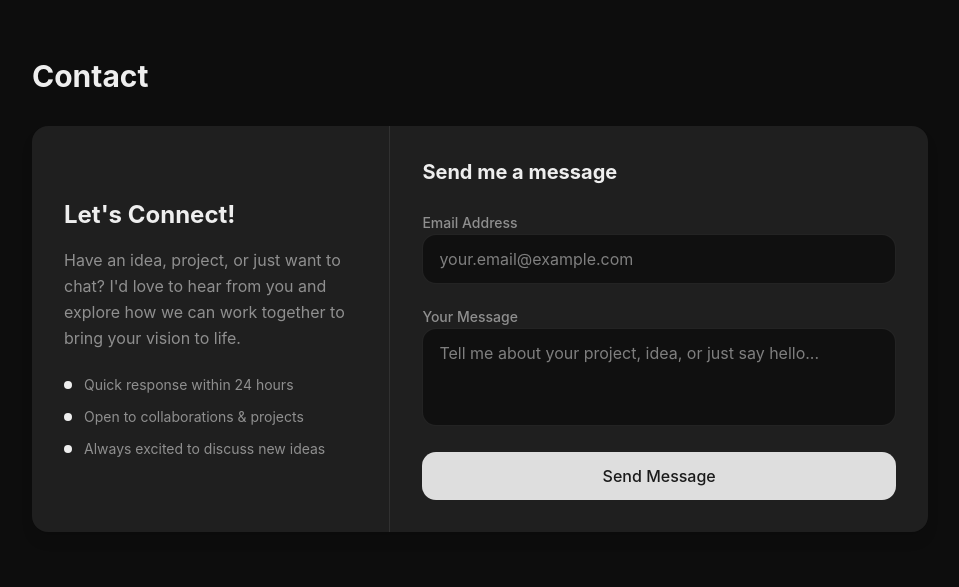
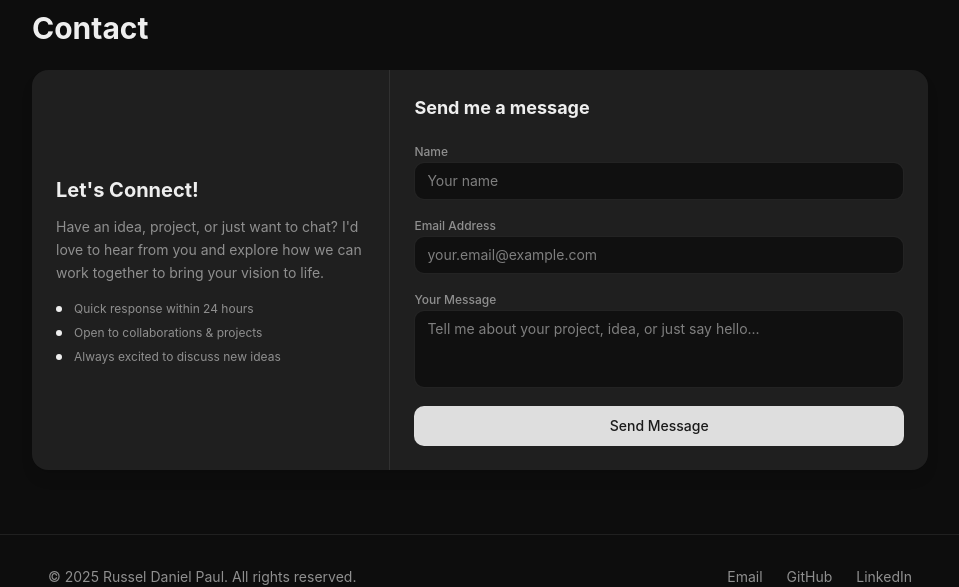
Before and after one commit to wrestle-R/Portfolio, a React (Vite) app: page / in a window 1280 px wide. Shown: the part 3301-3888 px from the top of the page, without its empty margins (160-1119 px from the left). Built offline with nearby package versions, Linux system fonts and the light colour scheme; no server answers.

Commit message:
refactor: Integrate EmailJS for contact form submissions; update form structure and styling in Contact and Resume components

```diff
--- a/package.json
+++ b/package.json
@@ -10,6 +10,7 @@
     "preview": "vite preview"
   },
   "dependencies": {
+    "@emailjs/browser": "^4.4.1",
     "@fontsource/inter": "^5.2.5",
     "@fontsource/montserrat": "^5.2.5",
     "@tabler/icons-react": "^3.31.0",
--- a/src/components/Contact.jsx
+++ b/src/components/Contact.jsx
@@ -2,12 +2,12 @@
 
 import React, { useState } from 'react';
 import { TextGenerateEffect } from './ui/text-generate-effect';
-import { collection, addDoc } from 'firebase/firestore';
-import { db } from '../firebase.config';
+import emailjs from '@emailjs/browser';
 
 const Contact = () => {
   const titleText = "Contact";
   const [formData, setFormData] = useState({
+    name: '',
     email: '',
     message: ''
   });
@@ -28,14 +28,26 @@ const Contact = () => {
     setSubmitStatus('');
 
     try {
-      await addDoc(collection(db, 'messages'), {
-        ...formData,
-        timestamp: new Date(),
-        read: false
+      const serviceId = import.meta.env.VITE_PUBLIC_EMAILJS_SERVICE_ID;
+      const templateId = import.meta.env.VITE_PUBLIC_EMAILJS_TEMPLATE_ID;
+      const publicKey = import.meta.env.VITE_PUBLIC_EMAILJS_PUBLIC_KEY;
+
+      // Initialize EmailJS
+      emailjs.init(publicKey);
+
+      // Send email
+      await emailjs.send(serviceId, templateId, {
+        name: formData.name,
+        email: formData.email,
+        message: formData.message,
+        time: new Date().toLocaleString('en-US', {
+          dateStyle: 'full',
+          timeStyle: 'short'
+        })
       });
 
       setSubmitStatus('success');
-      setFormData({ email: '', message: '' });
+      setFormData({ name: '', email: '', message: '' });
     } catch (error) {
       console.error('Error sending message:', error);
       setSubmitStatus('error');
@@ -45,10 +57,10 @@ const Contact = () => {
   };
 
   return (
-    <section className="px-4 py-24 relative z-10" style={{ backgroundColor: 'transparent' }} id="contact">
+    <section className="px-4 py-16 relative z-10" style={{ backgroundColor: 'transparent' }} id="contact">
       <div className="max-w-4xl mx-auto">
         {/* Animated Title - Outside Container */}
-        <div className="text-left mb-8">
+        <div className="text-left mb-6">
           <TextGenerateEffect
             words={titleText}
             className="text-3xl md:text-3xl font-bold mb-3"
@@ -62,45 +74,65 @@ const Contact = () => {
         <div className="rounded-2xl shadow-lg backdrop-blur-sm overflow-hidden" style={{ backgroundColor: 'oklch(var(--muted))' }}>
 
           {/* Two Column Layout */}
-          <div className="grid md:grid-cols-5 min-h-[350px]">
+          <div className="grid md:grid-cols-5">
 
             {/* Left Side - Connect Message - Hidden on mobile */}
-            <div className="hidden md:block md:col-span-2 p-8 flex-col justify-center" style={{ borderRight: '1px solid oklch(var(--border))' }}>
-              <div className="flex flex-col justify-center h-full space-y-6">
+            <div className="hidden md:block md:col-span-2 p-6 flex-col justify-center" style={{ borderRight: '1px solid oklch(var(--border))' }}>
+              <div className="flex flex-col justify-center h-full space-y-4">
                 <div>
-                  <h3 className="text-2xl font-bold mb-4" style={{ color: 'oklch(var(--foreground))' }}>
+                  <h3 className="text-xl font-bold mb-3" style={{ color: 'oklch(var(--foreground))' }}>
                     Let's Connect!
                   </h3>
-                  <p className="leading-relaxed" style={{ color: 'oklch(var(--muted-foreground))' }}>
+                  <p className="leading-relaxed text-sm" style={{ color: 'oklch(var(--muted-foreground))' }}>
                     Have an idea, project, or just want to chat? I'd love to hear from you and explore how we can work together to bring your vision to life.
                   </p>
                 </div>
 
-                <div className="space-y-3">
+                <div className="space-y-2">
                   <div className="flex items-center space-x-3" style={{ color: 'oklch(var(--muted-foreground))' }}>
-                    <div className="w-2 h-2 rounded-full" style={{ backgroundColor: 'oklch(var(--foreground))' }}></div>
-                    <span className="text-sm">Quick response within 24 hours</span>
+                    <div className="w-1.5 h-1.5 rounded-full" style={{ backgroundColor: 'oklch(var(--foreground))' }}></div>
+                    <span className="text-xs">Quick response within 24 hours</span>
                   </div>
                   <div className="flex items-center space-x-3" style={{ color: 'oklch(var(--muted-foreground))' }}>
-                    <div className="w-2 h-2 rounded-full" style={{ backgroundColor: 'oklch(var(--foreground))' }}></div>
-                    <span className="text-sm">Open to collaborations & projects</span>
+                    <div className="w-1.5 h-1.5 rounded-full" style={{ backgroundColor: 'oklch(var(--foreground))' }}></div>
+                    <span className="text-xs">Open to collaborations & projects</span>
                   </div>
                   <div className="flex items-center space-x-3" style={{ color: 'oklch(var(--muted-foreground))' }}>
-                    <div className="w-2 h-2 rounded-full" style={{ backgroundColor: 'oklch(var(--foreground))' }}></div>
-                    <span className="text-sm">Always excited to discuss new ideas</span>
+                    <div className="w-1.5 h-1.5 rounded-full" style={{ backgroundColor: 'oklch(var(--foreground))' }}></div>
+                    <span className="text-xs">Always excited to discuss new ideas</span>
                   </div>
                 </div>
               </div>
             </div>
 
             {/* Right Side - Contact Form - Full width on mobile */}
-            <div className="col-span-full md:col-span-3 p-6 md:p-8 flex flex-col justify-center">
-              <div className="space-y-4 md:space-y-6">
-                <h4 className="text-lg md:text-xl font-bold text-center md:text-left" style={{ color: 'oklch(var(--foreground))' }}>Send me a message</h4>
+            <div className="col-span-full md:col-span-3 p-6 flex flex-col justify-center">
+              <div className="space-y-4">
+                <h4 className="text-lg font-bold text-center md:text-left" style={{ color: 'oklch(var(--foreground))' }}>Send me a message</h4>
 
-                <form onSubmit={handleSubmit} className="space-y-4 md:space-y-5">
-                  <div className="space-y-2">
-                    <label className="text-sm font-medium" style={{ color: 'oklch(var(--muted-foreground))' }}>
+                <form onSubmit={handleSubmit} className="space-y-3">
+                  <div className="space-y-1">
+                    <label className="text-xs font-medium" style={{ color: 'oklch(var(--muted-foreground))' }}>
+                      Name
+                    </label>
+                    <input
+                      type="text"
+                      name="name"
+                      value={formData.name}
+                      onChange={handleInputChange}
+                      required
+                      className="w-full px-3 py-2 rounded-lg transition-all duration-200 text-sm"
+                      style={{
+                        backgroundColor: 'oklch(var(--background) / 0.8)',
+                        border: '1px solid oklch(var(--border))',
+                        color: 'oklch(var(--foreground))'
+                      }}
+                      placeholder="Your name"
+                    />
+                  </div>
+
+                  <div className="space-y-1">
+                    <label className="text-xs font-medium" style={{ color: 'oklch(var(--muted-foreground))' }}>
                       Email Address
                     </label>
                     <input
@@ -109,7 +141,7 @@ const Contact = () => {
                       value={formData.email}
                       onChange={handleInputChange}
                       required
-                      className="w-full px-4 py-3 rounded-xl transition-all duration-200"
+                      className="w-full px-3 py-2 rounded-lg transition-all duration-200 text-sm"
                       style={{
                         backgroundColor: 'oklch(var(--background) / 0.8)',
                         border: '1px solid oklch(var(--border))',
@@ -119,8 +151,8 @@ const Contact = () => {
                     />
                   </div>
 
-                  <div className="space-y-2">
-                    <label className="text-sm font-medium" style={{ color: 'oklch(var(--muted-foreground))' }}>
+                  <div className="space-y-1">
+                    <label className="text-xs font-medium" style={{ color: 'oklch(var(--muted-foreground))' }}>
                       Your Message
                     </label>
                     <textarea
@@ -129,7 +161,7 @@ const Contact = () => {
                       onChange={handleInputChange}
                       required
                       rows={3}
-                      className="w-full px-4 py-3 rounded-xl resize-none transition-all duration-200"
+                      className="w-full px-3 py-2 rounded-lg resize-none transition-all duration-200 text-sm"
                       style={{
                         backgroundColor: 'oklch(var(--background) / 0.8)',
                         border: '1px solid oklch(var(--border))',
@@ -142,7 +174,7 @@ const Contact = () => {
                   <button
                     type="submit"
                     disabled={isSubmitting}
-                    className="w-full px-6 py-3 rounded-xl font-medium hover:scale-105 hover:shadow-lg transition-all duration-200 disabled:opacity-50 disabled:cursor-not-allowed disabled:hover:scale-100"
+                    className="w-full px-5 py-2.5 rounded-lg font-medium hover:scale-105 hover:shadow-lg transition-all duration-200 disabled:opacity-50 disabled:cursor-not-allowed disabled:hover:scale-100 text-sm"
                     style={{
                       backgroundColor: 'oklch(var(--primary))',
                       color: 'oklch(var(--primary-foreground))'
--- a/src/components/Projects.jsx
+++ b/src/components/Projects.jsx
@@ -68,7 +68,7 @@ export default function Projects() {
     <section className="pt-32 px-4 relative z-10" style={{ backgroundColor: 'transparent' }} id="projects">
       <div className="max-w-4xl mx-auto">
         {/* Title */}
-        <div className="mb-12 text-left">
+        <div className="mb-8 text-left">
           <TextGenerateEffect
             words={titleText}
             className="text-3xl font-bold"
--- a/src/pages/Resume.jsx
+++ b/src/pages/Resume.jsx
@@ -2,8 +2,7 @@
 
 import React, { useState } from 'react';
 import { TextGenerateEffect } from '../components/ui/text-generate-effect';
-import { collection, addDoc } from 'firebase/firestore';
-import { db } from '../firebase.config';
+import emailjs from '@emailjs/browser';
 
 const Resume = () => {
   const resumePdf = "/Resume.pdf";
@@ -11,7 +10,7 @@ const Resume = () => {
   const titleText = "Resume";
 
   const [showModal, setShowModal] = useState(false);
-  const [formData, setFormData] = useState({ email: '', message: '' });
+  const [formData, setFormData] = useState({ name: '', email: '', message: '' });
   const [isSubmitting, setIsSubmitting] = useState(false);
   const [submitStatus, setSubmitStatus] = useState('');
 
@@ -26,13 +25,26 @@ const Resume = () => {
     setSubmitStatus('');
 
     try {
-      await addDoc(collection(db, 'messages'), {
-        ...formData,
-        timestamp: new Date(),
-        read: false
+      const serviceId = import.meta.env.VITE_PUBLIC_EMAILJS_SERVICE_ID;
+      const templateId = import.meta.env.VITE_PUBLIC_EMAILJS_TEMPLATE_ID;
+      const publicKey = import.meta.env.VITE_PUBLIC_EMAILJS_PUBLIC_KEY;
+
+      // Initialize EmailJS
+      emailjs.init(publicKey);
+
+      // Send email
+      await emailjs.send(serviceId, templateId, {
+        name: formData.name,
+        email: formData.email,
+        message: formData.message,
+        time: new Date().toLocaleString('en-US', {
+          dateStyle: 'full',
+          timeStyle: 'short'
+        })
       });
+
       setSubmitStatus('success');
-      setFormData({ email: '', message: '' });
+      setFormData({ name: '', email: '', message: '' });
     } catch (error) {
       console.error('Error sending message:', error);
       setSubmitStatus('error');
@@ -92,7 +104,7 @@ const Resume = () => {
       {/* Contact Modal */}
       {showModal && (
         <div className="fixed inset-0 backdrop-blur-md flex items-center justify-center z-50 p-4" style={{ backgroundColor: 'oklch(var(--background) / 0.7)' }}>
-          <div className="rounded-3xl shadow-2xl p-6 md:p-8 w-full max-w-xl relative" style={{ backgroundColor: 'oklch(var(--muted))', border: '1px solid oklch(var(--border))' }}>
+          <div className="rounded-3xl shadow-2xl p-6 w-full max-w-xl relative" style={{ backgroundColor: 'oklch(var(--muted))', border: '1px solid oklch(var(--border))' }}>
             <button
               onClick={() => setShowModal(false)}
               className="absolute top-4 right-4 w-8 h-8 flex items-center justify-center rounded-full transition-all duration-200"
@@ -103,14 +115,33 @@ const Resume = () => {
               </svg>
             </button>
 
-            <div className="text-center mb-6">
+            <div className="text-center mb-5">
 
               <h2 className="text-2xl font-bold mb-2" style={{ color: 'oklch(var(--foreground))' }}>Let's Connect</h2>
               <p className="text-sm" style={{ color: 'oklch(var(--muted-foreground))' }}>I'd love to hear from you</p>
             </div>
 
-            <form onSubmit={handleSubmit} className="space-y-5">
-              <div className="space-y-2">
+            <form onSubmit={handleSubmit} className="space-y-4">
+              <div className="space-y-1.5">
+                <label className="block text-sm font-semibold" style={{ color: 'oklch(var(--muted-foreground))' }}>
+                  Name
+                </label>
+                <input
+                  type="text"
+                  name="name"
+                  value={formData.name}
+                  onChange={handleInputChange}
+                  required
+                  className="w-full px-4 py-2.5 rounded-xl transition-all duration-200"
+                  style={{
+                    backgroundColor: 'oklch(var(--background) / 0.5)',
+                    border: '1px solid oklch(var(--border))',
+                    color: 'oklch(var(--foreground))'
+                  }}
+                  placeholder="Your name"
+                />
+              </div>
+              <div className="space-y-1.5">
                 <label className="block text-sm font-semibold" style={{ color: 'oklch(var(--muted-foreground))' }}>
                   Email Address
                 </label>
@@ -120,7 +151,7 @@ const Resume = () => {
                   value={formData.email}
                   onChange={handleInputChange}
                   required
-                  className="w-full px-4 py-3 rounded-xl transition-all duration-200"
+                  className="w-full px-4 py-2.5 rounded-xl transition-all duration-200"
                   style={{
                     backgroundColor: 'oklch(var(--background) / 0.5)',
                     border: '1px solid oklch(var(--border))',
@@ -129,7 +160,7 @@ const Resume = () => {
                   placeholder="your.email@example.com"
                 />
               </div>
-              <div className="space-y-2">
+              <div className="space-y-1.5">
                 <label className="block text-sm font-semibold" style={{ color: 'oklch(var(--muted-foreground))' }}>
                   Your Message
                 </label>
@@ -138,20 +169,20 @@ const Resume = () => {
                   value={formData.message}
                   onChange={handleInputChange}
                   required
-                  rows={4}
-                  className="w-full px-4 py-3 rounded-xl resize-none transition-all duration-200"
+                  rows={3}
+                  className="w-full px-4 py-2.5 rounded-xl resize-none transition-all duration-200"
                   style={{
                     backgroundColor: 'oklch(var(--background) / 0.5)',
                     border: '1px solid oklch(var(--border))',
                     color: 'oklch(var(--foreground))'
                   }}
-                  placeholder="I'd appreciate your feedback on my portfolio or suggestions for improvement. Also open to discussing potential opportunities!"
+                  placeholder="Tell me about your project, idea, or just say hello..."
                 />
               </div>
               <button
                 type="submit"
                 disabled={isSubmitting}
-                className="w-full px-6 py-4 rounded-xl font-semibold hover:scale-[1.02] hover:shadow-xl transition-all duration-200 disabled:opacity-50 disabled:cursor-not-allowed disabled:hover:scale-100"
+                className="w-full px-6 py-3 rounded-xl font-semibold hover:scale-[1.02] hover:shadow-xl transition-all duration-200 disabled:opacity-50 disabled:cursor-not-allowed disabled:hover:scale-100"
                 style={{
                   backgroundColor: 'oklch(var(--primary))',
                   color: 'oklch(var(--primary-foreground))'
@@ -169,7 +200,7 @@ const Resume = () => {
               </button>
 
               {submitStatus === 'success' && (
-                <div className="flex items-center justify-center gap-2 text-sm font-medium rounded-lg py-3" style={{ color: 'oklch(var(--foreground))' }}>
+                <div className="flex items-center justify-center gap-2 text-sm font-medium rounded-lg py-2.5" style={{ color: 'oklch(var(--foreground))' }}>
                   <svg className="w-4 h-4" fill="currentColor" viewBox="0 0 20 20">
                     <path fillRule="evenodd" d="M10 18a8 8 0 100-16 8 8 0 000 16zm3.707-9.293a1 1 0 00-1.414-1.414L9 10.586 7.707 9.293a1 1 0 00-1.414 1.414l2 2a1 1 0 001.414 0l4-4z" clipRule="evenodd" />
                   </svg>
@@ -177,7 +208,7 @@ const Resume = () => {
                 </div>
               )}
               {submitStatus === 'error' && (
-                <div className="flex items-center justify-center gap-2 text-sm font-medium rounded-lg py-3" style={{ color: 'oklch(var(--destructive))' }}>
+                <div className="flex items-center justify-center gap-2 text-sm font-medium rounded-lg py-2.5" style={{ color: 'oklch(var(--destructive))' }}>
                   <svg className="w-4 h-4" fill="currentColor" viewBox="0 0 20 20">
                     <path fillRule="evenodd" d="M18 10a8 8 0 11-16 0 8 8 0 0116 0zm-7 4a1 1 0 11-2 0 1 1 0 012 0zm-1-9a1 1 0 00-1 1v4a1 1 0 102 0V6a1 1 0 00-1-1z" clipRule="evenodd" />
                   </svg>
```
Also changed, not shown: 1 other file (tests, documents, lock files or other folders).
